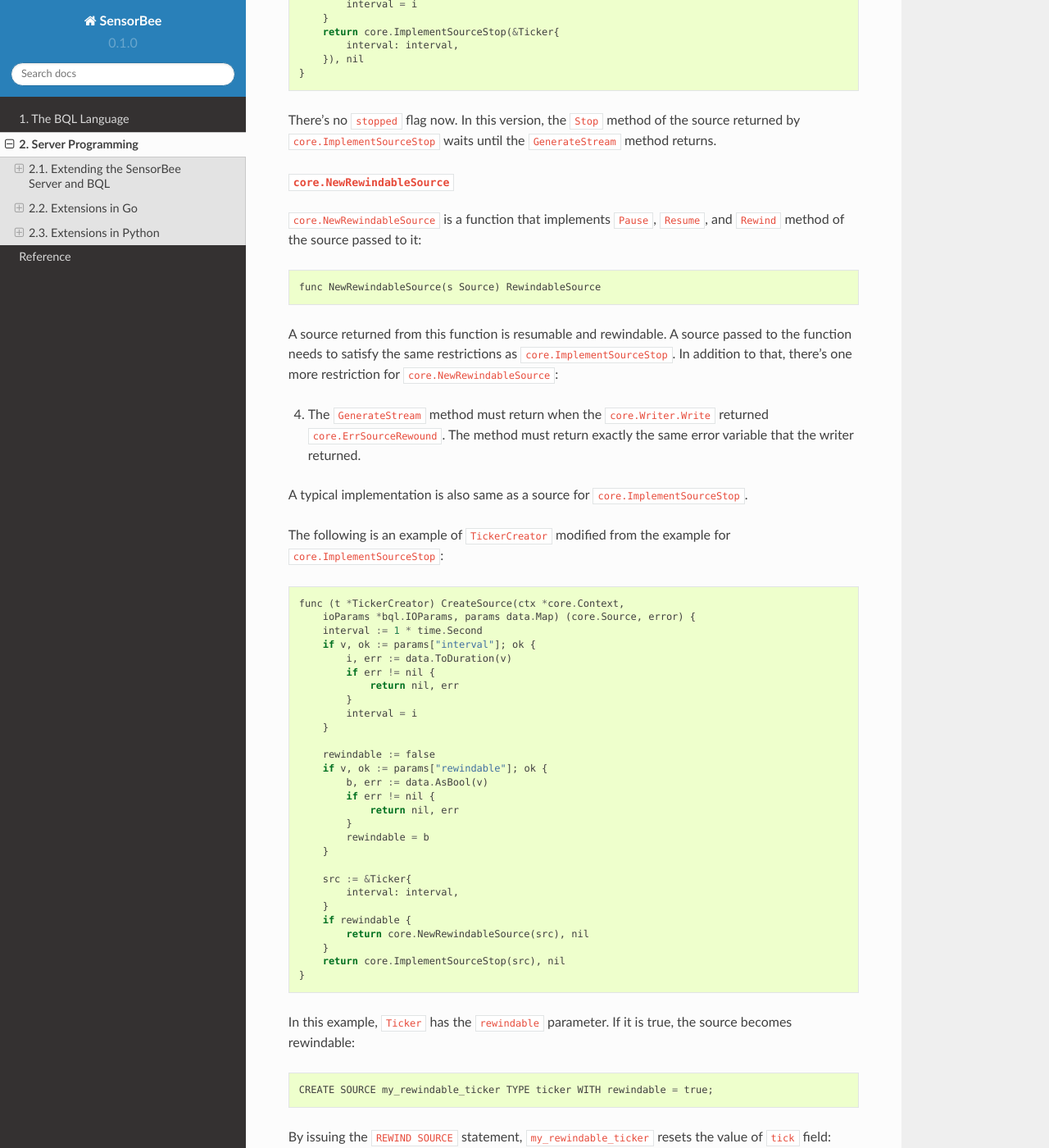
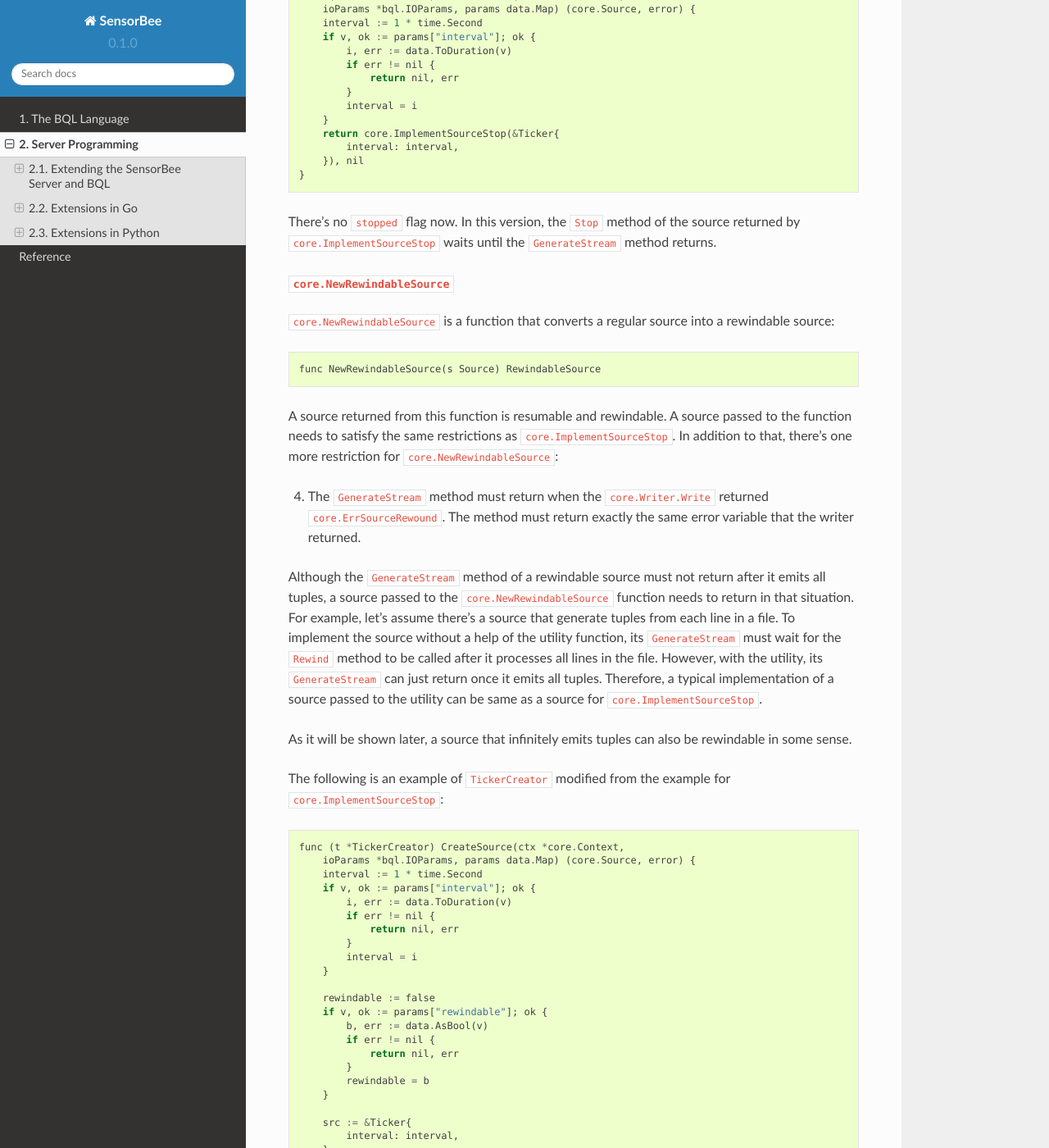
Before and after one commit to sensorbee/docs, a Sphinx documentation site: the page built from source/server_programming.rst, in a window 1280 px wide and 1400 px high, scrolled down 29840 px. Shown: the whole window at 82% size. Built offline with Sphinx 7.4.7 and the Read the Docs theme 2.0.0, drawn with Linux system fonts in a browser that asks for light colours; some of the changed text lies outside the part shown.

Commit message:
Improve the description of rewindable sources

```diff
--- a/source/server_programming/go/sources.rst
+++ b/source/server_programming/go/sources.rst
@@ -222,6 +222,12 @@
     error-prone. Therefore, implementing the ``Resumable`` interface is required
     to be rewindable at the moment.
 
+Unlike a regular source, the ``GenerateStream`` method of a rewindable source
+must not return after it emits all tuples. Instead, it needs to wait until the
+``Rewind`` method or the ``Stop`` method is called. Once it returns, the source
+is considered stopped and no further operation including the ``REWIND SOURCE``
+statement woulnd't work on the source.
+
 Due to its nature, a stream isn't often resumable. A resumable source is
 mostly used for relatively static data sources such as relations or files.
 Also, because implementing the ``RewindableSource`` interface is even harder
@@ -343,8 +349,8 @@
 ``core.NewRewindableSource``
 ^^^^^^^^^^^^^^^^^^^^^^^^^^^^
 
-``core.NewRewindableSource`` is a function that implements ``Pause``,
-``Resume``, and ``Rewind`` method of the source passed to it::
+``core.NewRewindableSource`` is a function that converts a regular source into
+a rewindable source::
 
     func NewRewindableSource(s Source) RewindableSource
 
@@ -357,8 +363,18 @@
    returned ``core.ErrSourceRewound``. The method must return exactly the same
    error variable that the writer returned.
 
-A typical implementation is also same as a source for
-``core.ImplementSourceStop``.
+Although the ``GenerateStream`` method of a rewindable source must not return
+after it emits all tuples, a source passed to the ``core.NewRewindableSource``
+function needs to return in that situation. For example, let's assume there's a
+source that generate tuples from each line in a file. To implement the source
+without a help of the utility function, its ``GenerateStream`` must wait for
+the ``Rewind`` method to be called after it processes all lines in the file.
+However, with the utility, its ``GenerateStream`` can just return once it emits
+all tuples. Therefore, a typical implementation of a source passed to the
+utility can be same as a source for ``core.ImplementSourceStop``.
+
+As it will be shown later, a source that infinitely emits tuples can also be
+rewindable in some sense.
 
 The following is an example of ``TickerCreator`` modified from the example for
 ``core.ImplementSourceStop``::
@@ -457,13 +473,15 @@
     }
 
     func (t *Ticker) Stop(ctx *core.Context) error {
+        // This method will be implemented by utility functions.
         return nil
     }
 
     type TickerCreator struct {
     }
 
-    func (t *TickerCreator) CreateSource(ctx *core.Context, ioParams *bql.IOParams, params data.Map) (core.Source, error) {
+    func (t *TickerCreator) CreateSource(ctx *core.Context,
+        ioParams *bql.IOParams, params data.Map) (core.Source, error) {
         interval := 1 * time.Second
         if v, ok := params["interval"]; ok {
             i, err := data.ToDuration(v)
```
